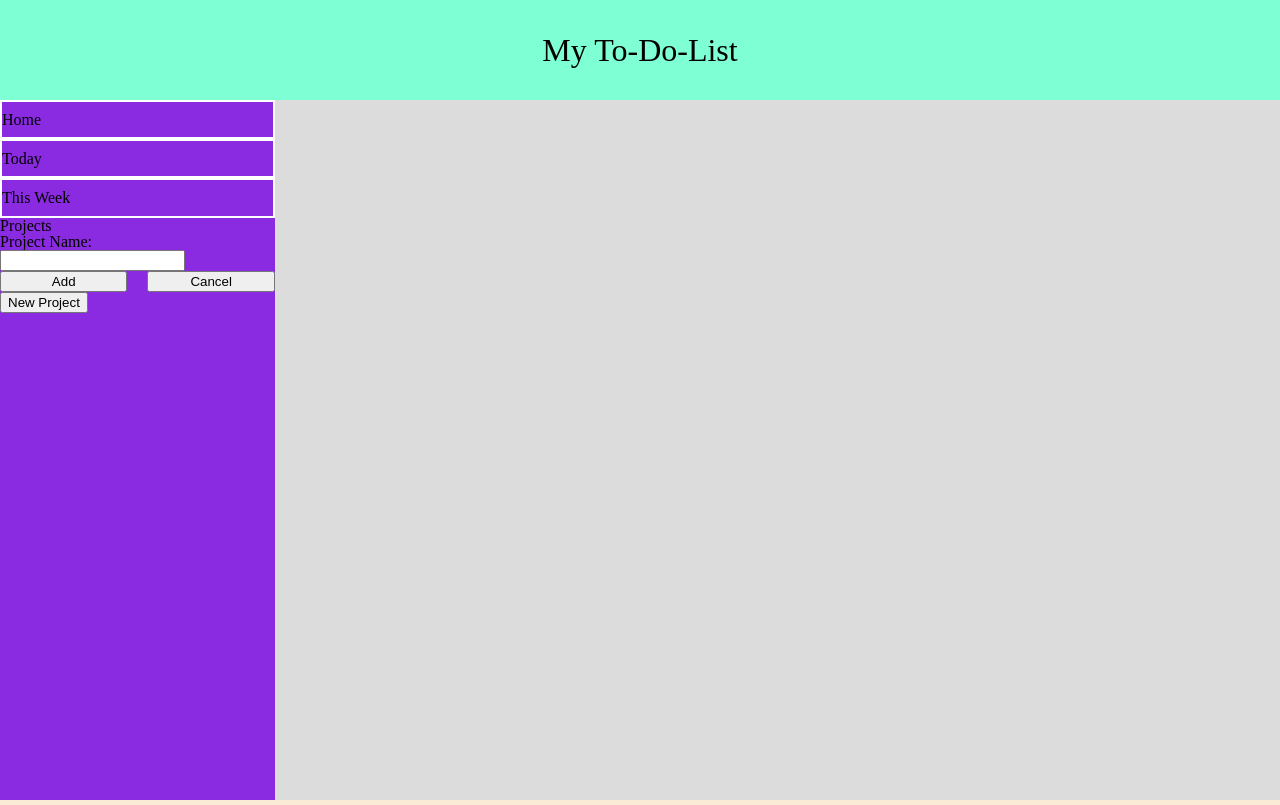
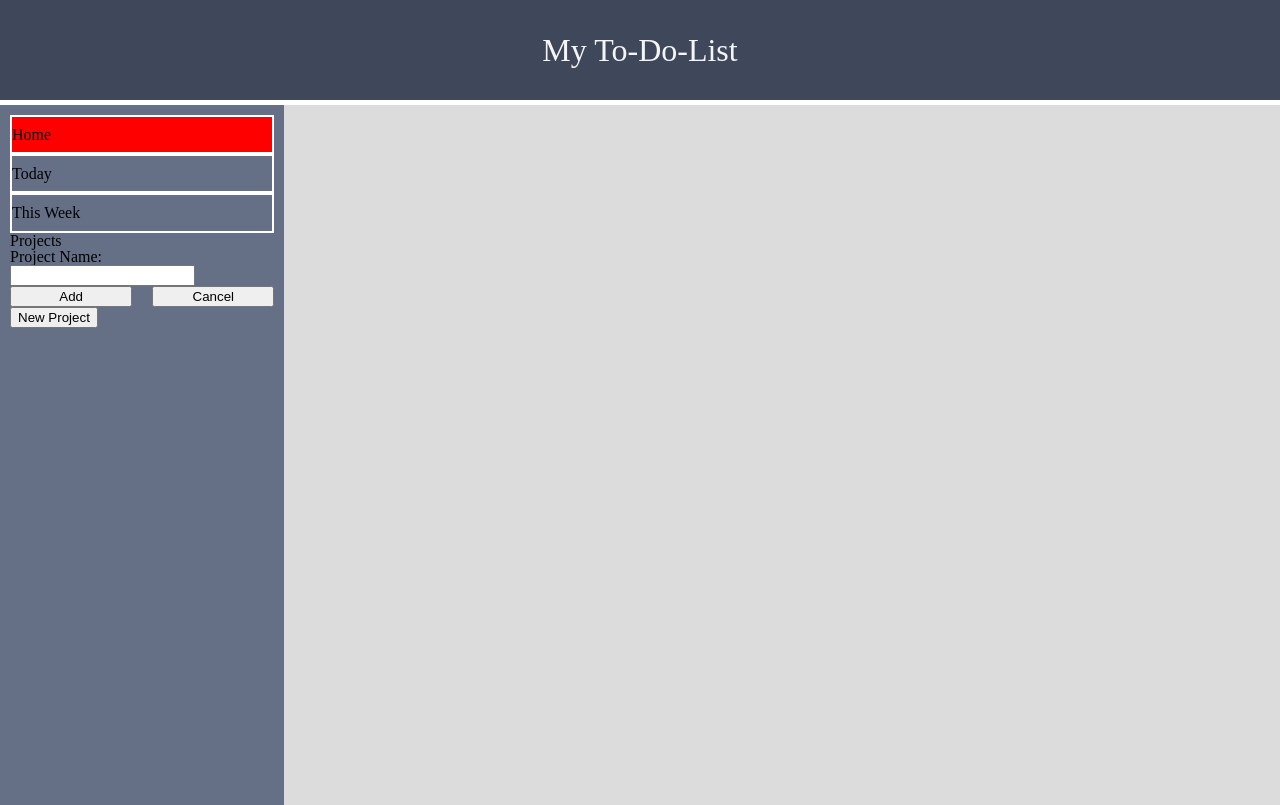
Before and after one commit to ZachLee12/To-do-List, a website built with webpack: page src/index.html in a window 1280 px wide. Both pictures are taken after a click on the item "Home". Built offline with nearby package versions, Linux system fonts and the light colour scheme.

Commit message:
Add active selection color to navTabs

```diff
--- a/src/DisplayHandler.js
+++ b/src/DisplayHandler.js
@@ -1,10 +1,9 @@
 import DOMCache from './DOMCache'
 import BinImage from './assets/images/bin.png'
-import EditImage from './assets/images/editing.png'
 import { format } from 'date-fns';
 
 export default class DisplayHandler {
-    static liElementList = []
+    static liElementList = [DOMCache.homeTab, DOMCache.todayTab, DOMCache.thisWeekTab]
 
     static initHomeElement(homeElement, projectController) {
         homeElement.addEventListener('click', () => {
--- a/src/Main.js
+++ b/src/Main.js
@@ -90,3 +90,16 @@ const initalizeFormButtons = (function () {
     }
 
 })();
+
+
+//a bit complex, try to find a better way
+const initializeNavTabs = (function () {
+    DisplayHandler.liElementList.forEach((navTabs) => {
+        navTabs.addEventListener('click', (event) => {
+            DisplayHandler.liElementList.forEach((tabs) => {
+                tabs.classList.remove('li-active-color');
+            })
+            navTabs.classList.add('li-active-color');
+        })
+    })
+})();
--- a/src/assets/styles/style.css
+++ b/src/assets/styles/style.css
@@ -5,15 +5,17 @@ body {
 }
 
 .header {
-    background-color: aquamarine;
+    background-color: #3f485a;
     height: 100px;
     display: grid;
     align-content: center;
     justify-content: center;
+    border-bottom: 5px solid white;
 }
 
 .header-title {
     font-size: 2em;
+    color: whitesmoke
 }
 
 .master-container {
@@ -24,8 +26,9 @@ body {
 }
 
 .nav {
-    background-color: blueviolet;
-    width: 350px;
+    padding: 10px;
+    background-color: #657086;
+    width: 340px;
 }
 
 ul li {
@@ -44,6 +47,7 @@ ul li:active {
 .li-active-color{
     background-color: red;
 }
+
 
 #content-wrapper {
     background-color: gainsboro;
```
